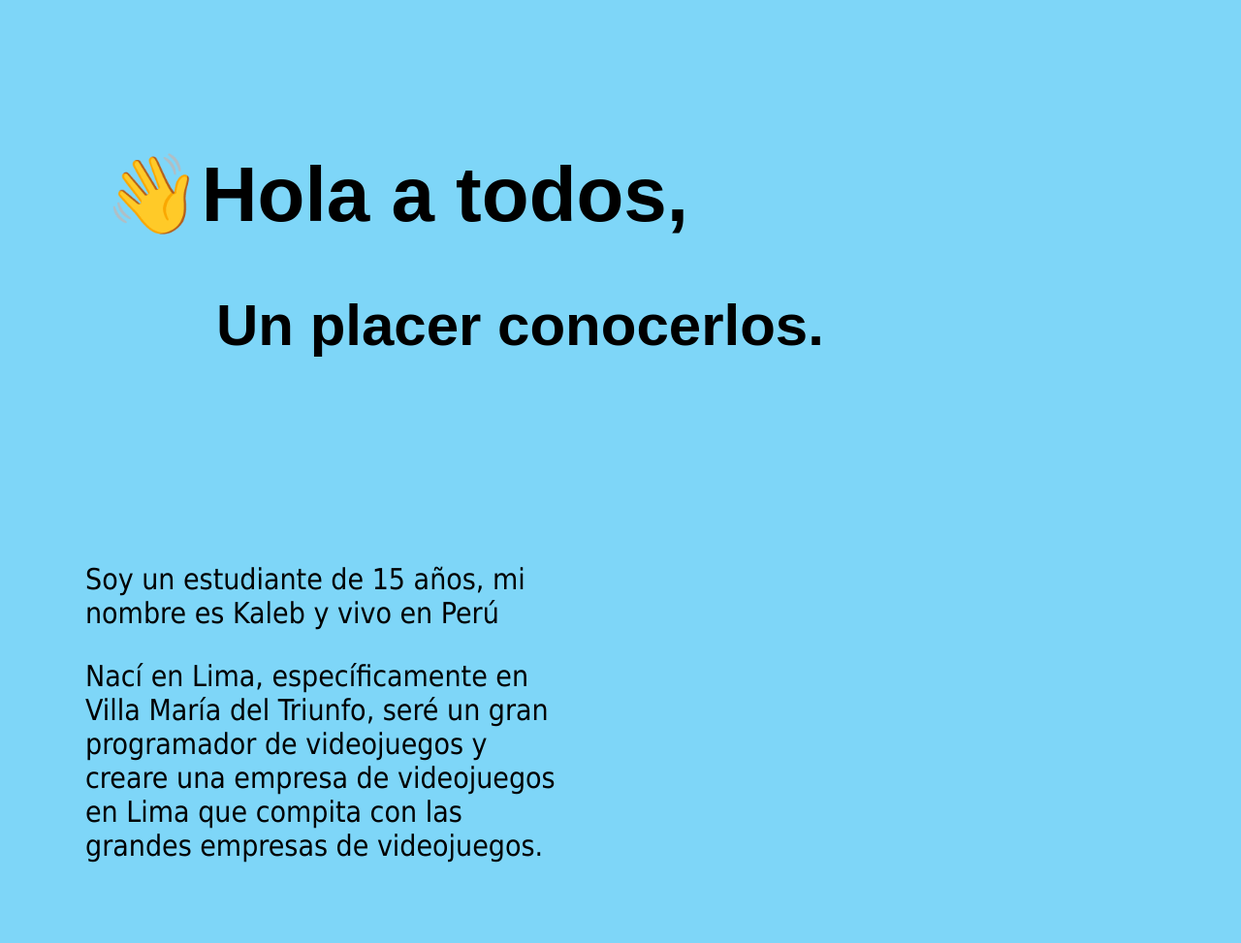
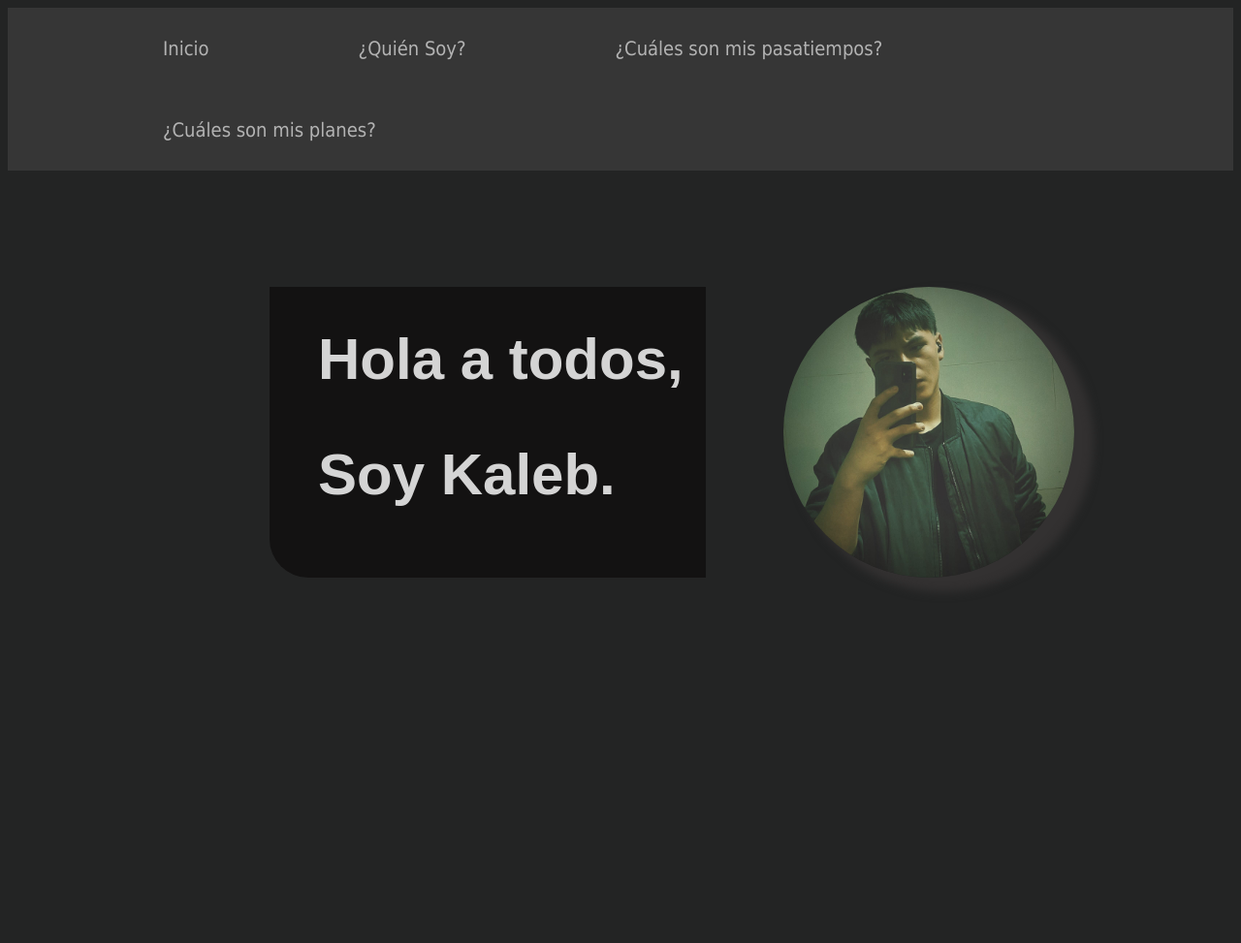
Before and after one commit to arkva-go/arkva-go.github.io, a plain HTML site: page index.html in a window 1280 px wide. Shown: the top 973 px of the page at 97% size. After the commit the page ends 800 px from the top, so only its background shows below. Drawn offline with Linux system fonts and the light colour scheme.

Commit message:
new files

```diff
--- a/index.html
+++ b/index.html
@@ -1,20 +1,27 @@
 <!DOCTYPE html>
 <html lang="en">
 <head>
+    <meta charset="UTF-8">
     <title>Document</title>
     <link rel="stylesheet" href="style.css">
 </head>
 <body>
-    <div class="box">
-        <h1>👋Hola a todos,</h1>
-        <h2>Un placer conocerlos.</h2>
-    </div>
-    <div class="box2">
-        <p>Soy un estudiante de 15 años, mi nombre es Kaleb y vivo en Perú</p>
-        <p>Nací en Lima, específicamente en Villa María del Triunfo, seré un gran programador de videojuegos y creare una empresa de videojuegos en Lima que compita con las grandes empresas de videojuegos.</p>
-    </div>
-    <div class="box2">
-        <img src="yo.jpeg">
+    <nav class="nav">
+        <ul class="nav-list">
+            <li class="nav-item"><a href="index.html" class="nav-link">Inicio</a></li>
+            <li class="nav-item"><a href="index2.html" class="nav-link">¿Quién Soy?</a></li>
+            <li class="nav-item"><a href="index3.html" class="nav-link">¿Cuáles son mis pasatiempos?</a></li>
+            <li class="nav-item"><a href="index4.html" class="nav-link">¿Cuáles son mis planes?</a></li>
+        </ul>
+    </nav>
+    <div class="flexbox">
+        <div class="flex-item">
+            <h1 class="content">Hola a todos,</h1>
+            <h2 class="content">Soy Kaleb.</h2>
+        </div>
+        <div class="flex-item">
+            <img src="yo.jpeg">
+        </div>
     </div>
 </body>
 </html>
--- a/style.css
+++ b/style.css
@@ -1,31 +1,48 @@
-body{
-    background-color: #7ed6f8;
+body {
+    background-color: #232424;
 }
-.box{
-    text-align: left;
-    padding: 50px;
-    margin-top: 50px;
-    margin-left: 50px;
-    font-family: arial;
-    font-size: 40px;
-    width: 800px;
-    color: black;
+.nav {
+    background-color: #363636;
 }
-.box2{
-    text-align: left;
-    padding: 50px;
+.nav-list {
+    margin: 0px;
+}
+.nav-item {
+    display: inline-block;
+    padding: 30px
+}
+.nav-link {
+    color: #b3b3b3;
+    text-decoration: none;
+    font-size: 20px;
     font-family: tahoma;
-    font-size: 30px;
-    width: 500px;
-    display: inline-block;
-    margin: 30px
+    padding-left: 90px;
 }
-h2{
-    padding-left: 115px;
+.flexbox {
+    display: flex;
+    margin: 20px;
+}
+.flex-item:first-child {
+    background-color: #131212;
+    margin-top: 100px;
+    margin-left: 250px;
+    width: 400px;
+    height: 300px;
+    padding-left: 50px;
+    border-radius: 0px 0px 0px 40px;
+}
+.flex-item:nth-child(2n) {
+    margin-top: 100px;
+    margin-left: 80px;
 }
 img{
     width: 300px;
     height: 300px;
     border-radius: 50%;
-    box-shadow: 0px 0px 30px 0px rgb(85, 160, 190);
+    box-shadow: 15px 10px 10px 5px #333131;
 }
+.content{
+    font-size: 60px;
+    font-family: arial;
+    color: #d4d4d4;
+}
```
Also changed, not shown: index2.html (added, +11 -0 lines), index3.html (added), index4.html (added).
